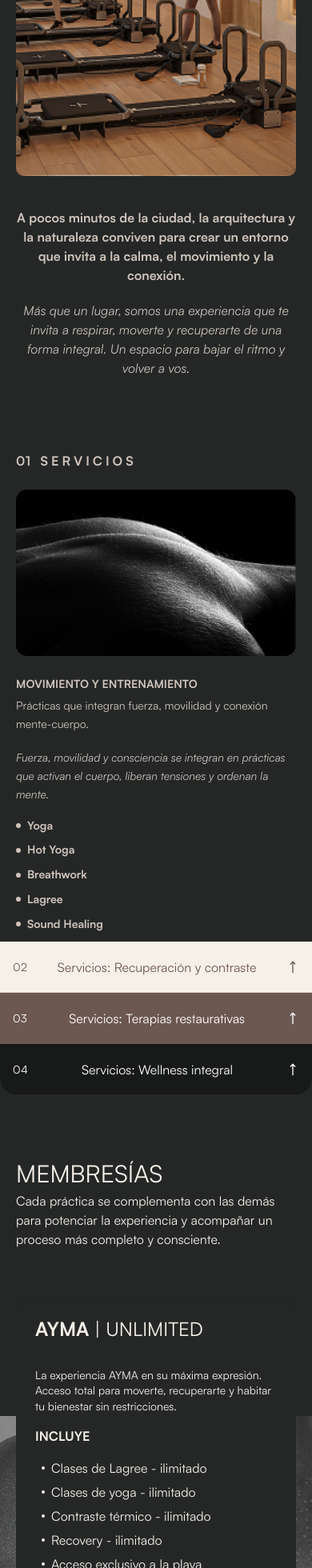
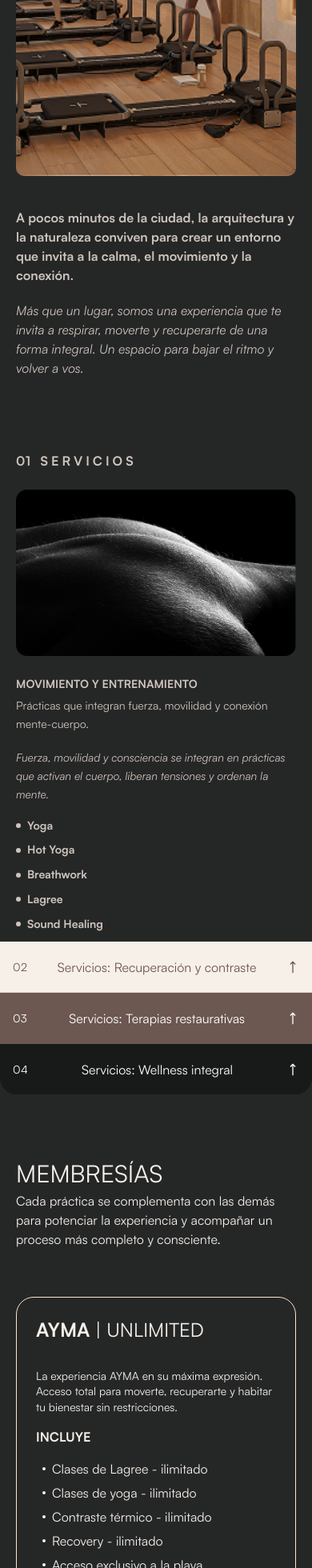
Before and after one commit to tquinteros/AYMA-landing, a Next.js app: page / in a window 390 px wide. Shown: the part 1859-3819 px from the top of the page at 80% size. Built offline with nearby package versions, Linux system fonts and the light colour scheme.

Commit message:
border fixes

```diff
--- a/components/landing/MemberShipCard.tsx
+++ b/components/landing/MemberShipCard.tsx
@@ -27,7 +27,7 @@
 
 const MemberShipCard = ({ membership }: { membership: Membership }) => {
     return (
-        <Card className="w-full relative flex flex-col overflow-visible rounded-3xl! bg-roca-500 p-6 sm:p-8 lg:py-10 lg:px-6">
+        <Card className="w-full border border-surface-100 lg:border-none lg:border-transparent relative flex flex-col overflow-visible rounded-3xl! bg-roca-500 p-6 sm:p-8 lg:py-10 lg:px-6">
             {membership.tag && (
                 <Badge
                     className="pointer-events-none absolute top-0 right-6 z-20 h-auto -translate-y-1/2 rounded-full border-0 bg-primary-500 px-4 py-1.5 text-xs tracking-wide text-background-500 uppercase backdrop-blur-[2px] sm:right-8 sm:text-sm"
--- a/components/landing/Memberships.tsx
+++ b/components/landing/Memberships.tsx
@@ -42,7 +42,7 @@
 
     return (
         // <div id="memberships" className="mb-64 bg-[#FFFCF8]">
-        <section id="memberships" className="py-8 sm:py-12 lg:py-21 bg-roca-500 bg-[url('/membershipbg.png')] bg-size-[110%] bg-center bg-no-repeat">
+        <section id="memberships" className="py-8 sm:py-12 lg:py-21 bg-roca-500 md:bg-[url('/membershipbg.png')] bg-size-[110%] bg-center bg-no-repeat">
             <div className="flex flex-col gap-1 px-5 sm:px-8 lg:px-24">
                 <div className="flex items-center justify-between">
                     <h2 className="text-3xl sm:text-4xl uppercase lg:text-5xl text-center text-background-500 lg:text-left">
@@ -55,7 +55,7 @@
                 </p>
             </div>
             <div className="flex flex-col gap-4 mt-10 sm:mt-12 max-w-7xl mx-auto px-5 sm:px-8 lg:px-0">
-                <Carousel setApi={setApi} className="relative">
+                <Carousel setApi={setApi} className="relative ">
                     <CarouselContent className="items-stretch pt-5 sm:pt-7">
                         {memberships.map((membership) => (
                             <CarouselItem className="basis-full sm:basis-1/2 xl:basis-1/3 flex" key={membership.id}>
@@ -80,11 +80,11 @@
                 </div>
             </div>
             <div className='flex flex-col items-center gap-6 sm:gap-8 mt-8 px-5 sm:px-8'>
-                <p className="text-background-500 text-center text-lg max-w-3xl">
+                <p className="text-background-500 text-left lg:text-center text-lg max-w-3xl">
                     Si querés más información sobre las experiencias y valores, escribinos por WhatsApp. <br className="hidden sm:block" />
                     Estamos para ayudarte a encontrar tu forma de vivir AYMA.
                 </p>
-                <Button className='bg-roca-900 w-fit text-base px-8 py-6 sm:py-7 flex items-center gap-2 hover:bg-roca-900/80 text-background-100' onClick={handleWhatsApp}>
+                <Button className='bg-roca-900 w-full lg:w-fit text-base px-8 py-6 sm:py-7 flex items-center gap-2 hover:bg-roca-900/80 text-background-100' onClick={handleWhatsApp}>
                     <Image src="/whatsappwhite.svg" alt="Whatsapp" width={20} height={20} />
                     WhatsApp
                 </Button>
--- a/components/landing/OurSpace.tsx
+++ b/components/landing/OurSpace.tsx
@@ -44,10 +44,10 @@
                 <div className="flex flex-col gap-4  lg:flex-row lg:items-end lg:justify-between">
                     <Image src="/ourspace/ourspaceicon.svg" alt="Our Space Icon" className="hidden md:block" width={64} height={64} />
                     <div className="flex flex-col gap-5">
-                        <p className="max-w-2xl text-base font-bold sm:text-lg text-center lg:text-right text-surface-500">
+                        <p className="max-w-2xl text-base font-bold sm:text-lg text-left lg:text-right text-surface-500">
                             A pocos minutos de la ciudad, la arquitectura y la naturaleza conviven para crear un entorno que invita a la calma, el movimiento y la conexión.
                         </p>
-                        <p className="max-w-2xl text-base sm:text-lg italic text-center lg:text-right text-surface-500">
+                        <p className="max-w-2xl text-base sm:text-lg italic text-left lg:text-right text-surface-500">
                             Más que un lugar, somos una experiencia que te invita a respirar, moverte
                             y recuperarte de una forma integral. Un espacio para bajar el ritmo y volver a vos.
                         </p>
```
